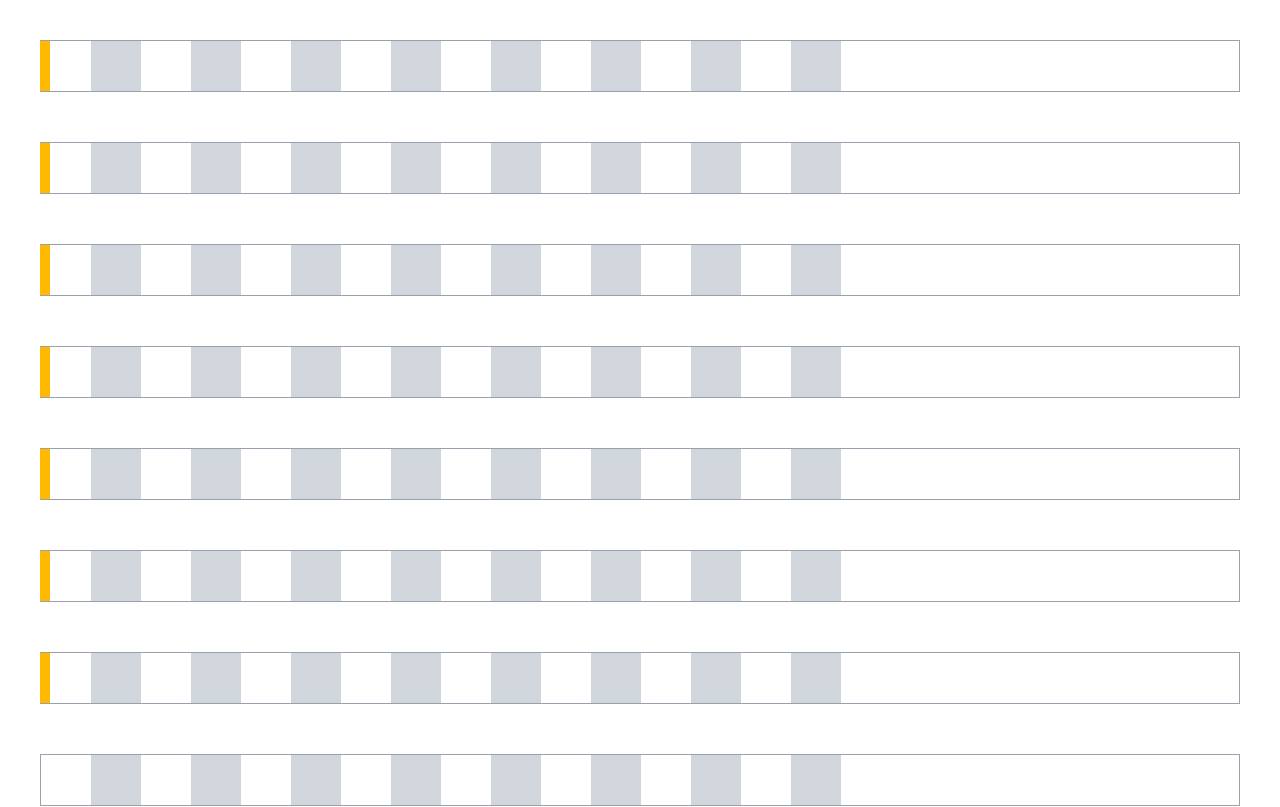
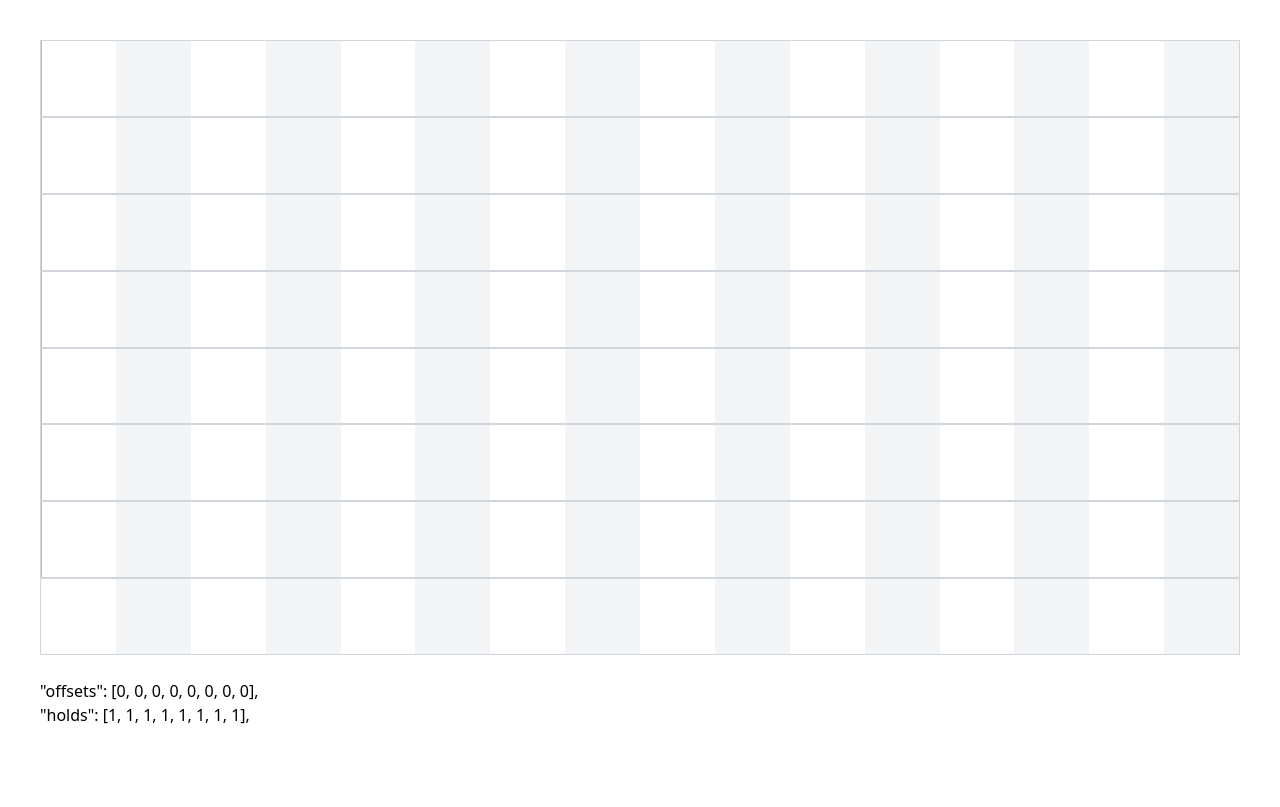
Before and after one commit to ofsound/preset-machine, a Vue app: page / in a window 1280 px wide. Shown: the top 807 px of the page. Built offline with nearby package versions, Linux system fonts and the light colour scheme.

Commit message:
Do heights and snapping proportionately

```diff
--- a/src/components/AdjustmentSlider.vue
+++ b/src/components/AdjustmentSlider.vue
@@ -1,44 +1,60 @@
 <script setup lang="ts">
+import { ref, onMounted } from 'vue'
+
 const offset = defineModel<number>('offset', { default: 0 })
 const hold = defineModel<number>('hold', { default: 0 })
+const divisions = defineModel<number>('divisions', { default: 16 })
 
-const handleMouseDown = (event: MouseEvent) => {
-  const parentElement = document.getElementById('grid')!
-  const parentRect = parentElement.getBoundingClientRect()
-  const mouseXRelativeToParent = event.clientX - parentRect.left
-  offset.value = Math.floor(mouseXRelativeToParent / 50) * 10
-}
+const gridElement = ref<HTMLElement | null>(null)
 
-const handleMouseUp = (event: MouseEvent) => {
-  const parentElement = document.getElementById('grid')!
-  const parentRect = parentElement.getBoundingClientRect()
-  const mouseXRelativeToParent = event.clientX - parentRect.left
-  hold.value = Math.floor((mouseXRelativeToParent / 10 - offset.value) / 10) * 10
-}
+onMounted(() => {
+  if (gridElement.value) {
+    const handleMouseDown = (event: MouseEvent) => {
+      const parentLeft = gridElement.value?.getBoundingClientRect().left
+      const mouseXRelativeToParent = event.clientX - parentLeft!
+
+      hold.value = 0
+
+      if (gridElement.value?.offsetWidth) {
+        const roundToAmount = gridElement.value?.offsetWidth / 16
+        offset.value = Math.floor(mouseXRelativeToParent / roundToAmount) * roundToAmount
+      }
+    }
+
+    const handleMouseUp = (event: MouseEvent) => {
+      const parentLeft = gridElement.value?.getBoundingClientRect().left
+      const mouseXRelativeToParent = event.clientX - parentLeft!
+
+      if (gridElement.value?.offsetWidth) {
+        const roundToAmount = gridElement.value?.offsetWidth / 16
+        const dragLength = mouseXRelativeToParent - offset.value
+        hold.value = Math.ceil(dragLength / roundToAmount) * roundToAmount
+      }
+    }
+
+    gridElement.value.addEventListener('mousedown', handleMouseDown)
+    gridElement.value.addEventListener('mouseup', handleMouseUp)
+  }
+})
 </script>
 
 <template>
   <div class="relative">
-    <div
-      id="grid"
-      class="border-box flex border-1 border-gray-400"
-      @mousedown="handleMouseDown"
-      @mouseup="handleMouseUp"
-    >
-      <div v-for="n in 16" :key="n" class="h-[50px] w-[50px] even:bg-gray-300"></div>
+    <div ref="gridElement" class="border-box flex border-1 border-gray-300">
+      <div v-for="n in divisions" :key="n" class="grid-child even:bg-gray-100"></div>
+      <div class="segment absolute h-[calc(100%-2px)] bg-amber-400"></div>
     </div>
-    <div class="segment h-[50px] bg-amber-400"></div>
-
-    <!-- <input type="text" v-model="offset" />
-    <input type="text" v-model="hold" /> -->
   </div>
 </template>
 
 <style scoped>
 .segment {
-  margin-left: v-bind(offset * 10 + 'px');
-  width: v-bind(hold * 10 + 'px');
-  position: relative;
-  top: -51px;
+  margin-left: v-bind(offset + 'px');
+  width: v-bind(hold + 'px');
+}
+.grid-child {
+  height: auto;
+  aspect-ratio: 1;
+  width: v-bind((1 / divisions) * 100 + '%');
 }
 </style>
```
